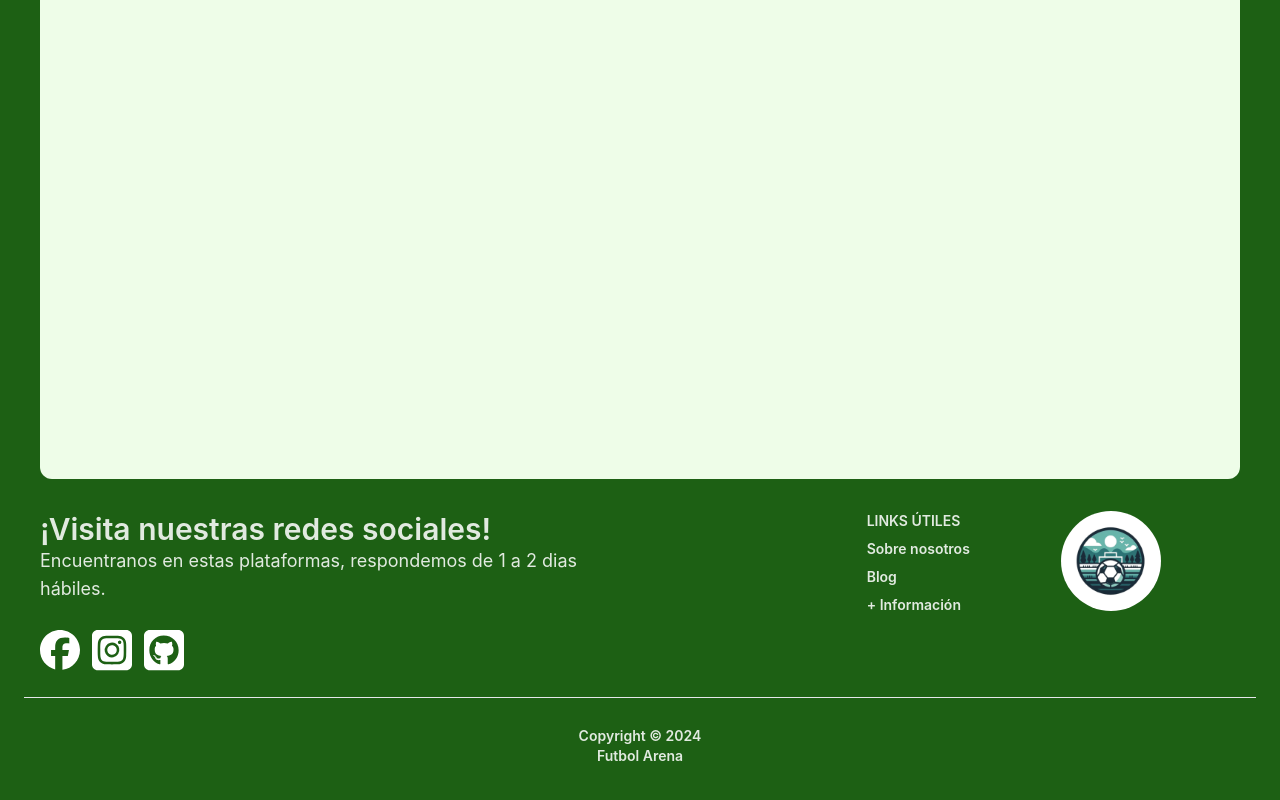
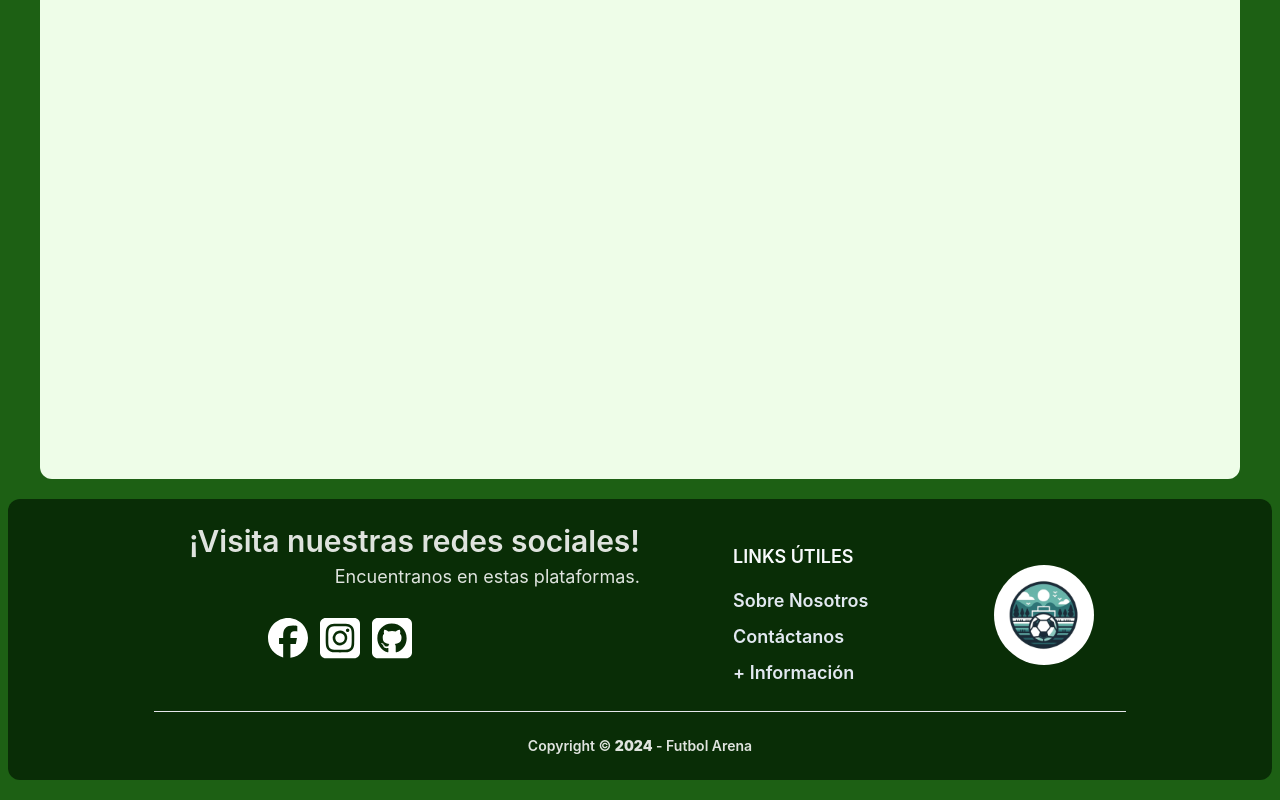
Before and after one commit to Gadd88/futbol-arena-front, a React (Vite) app: page / in a window 1280 px wide. Shown: the part 425-1225 px from the top of the page. Built offline with nearby package versions, Linux system fonts and the light colour scheme.

Commit message:
fix: cambiadas etiquetas divs y anchor por semanticas y las provistas por react-router-dom

```diff
--- a/src/components/footer/Footer.jsx
+++ b/src/components/footer/Footer.jsx
@@ -1,62 +1,82 @@
-import React from 'react';
+import React from "react";
 import logo from "../../assets/futbolarenaTiny2.png";
 import fb from "./icons/fb.svg";
 import gh from "./icons/gh.svg";
 import ig from "./icons/ig.svg";
+import { Link } from 'react-router-dom'
 
 const Footer = () => {
   return (
-    <footer className="relative bg-blueGray-200 pt-8 pb-6">
-      <div className="container mx-auto px-4">
-        <div className="flex flex-wrap text-left lg:text-left">
-          <div className="w-full lg:w-6/12 px-4">
-            <h4 className="text-3xl font-semibold text-blueGray-700">¡Visita nuestras redes sociales!</h4>
-            <h5 className="text-lg mt-0 mb-2 text-blueGray-600">
-              Encuentranos en estas plataformas, respondemos de 1 a 2 dias hábiles.
-            </h5>
-            <div className="mt-6 lg:mb-0 mb-6 flex items-center">
-  <div className="mr-3">
-    <img src={fb} alt="facebook" width={40} height={40}/>
-  </div>
-  <div className="mr-3">
-    <img src={ig} alt="instagram" width={40} height={40}/>
-  </div>
-  <div className="mr-3">
-    <img src={gh} alt="github" width={40} height={40}/>
-  </div>
-</div>
-          </div>
-          <div className="w-full lg:w-6/12 px-4">
-            <div className="flex flex-wrap items-top mb-6">
-              <div className="w-full lg:w-4/12 px-4 ml-auto">
-                <span className="block uppercase text-blueGray-500 text-sm font-semibold mb-2">Links útiles</span>
-                <ul className="list-unstyled">
-                  <li>
-                    <a className="text-blueGray-600 hover:text-blueGray-800 font-semibold block pb-2 text-sm" href="https://www.creative-tim.com/presentation?ref=njs-profile">Sobre nosotros</a>
-                  </li>
-                  <li>
-                    <a className="text-blueGray-600 hover:text-blueGray-800 font-semibold block pb-2 text-sm" href="https://blog.creative-tim.com?ref=njs-profile">Blog</a>
-                  </li>
-                  <li>
-                    <a className="text-blueGray-600 hover:text-blueGray-800 font-semibold block pb-2 text-sm" href="https://www.creative-tim.com/bootstrap-themes/free?ref=njs-profile">+ Información</a>
-                  </li>
-                </ul>
-              </div>
-              <div className="w-full lg:w-4/12 px-4">
-              <img className="rounded-full" src={logo} alt="flogo" width={100} height={100}/>
-              </div>
-            </div>
-          </div>
-        </div>
-        <hr className="my-6 border-blueGray-300"/>
-        <div className="flex flex-wrap items-center md:justify-between justify-center">
-          <div className="w-full md:w-4/12 px-4 mx-auto text-center">
-            <div className="text-sm text-blueGray-500 font-semibold py-1">
-              Copyright © <span id="get-current-year">2024</span><p> Futbol Arena</p>
-            </div>
-          </div>
-        </div>
-      </div>
+    <footer className="relative bg-arena-green-950 rounded-xl my-5 p-6">
+      <article className="container mx-auto">
+        <section className="flex justify-center px-5 flex-wrap">
+          <article className="w-full lg:w-6/12 text-end">
+            <h4 className="text-3xl font-semibold text-blueGray-700">
+              ¡Visita nuestras redes sociales!
+            </h4>
+            <p className="text-lg mt-1 mb-2 text-blueGray-600">
+              Encuentranos en estas plataformas.
+            </p>
+            <section className="mt-6 lg:mb-0 mb-6 flex items-center justify-center">
+              <Link to='/error404' className="mr-3">
+                <img src={fb} alt="facebook" width={40} height={40} />
+              </Link>
+              <Link to='/error404' className="mr-3">
+                <img src={ig} alt="instagram" width={40} height={40} />
+              </Link>
+              <Link to='/error404' className="mr-3">
+                <img src={gh} alt="github" width={40} height={40} />
+              </Link>
+            </section>
+          </article>
+          <article className="w-full lg:w-6/12">
+            <hr className="my-6 border-blueGray-300 md:hidden " />
+            <section className="flex items-center justify-center px-5 lg:mt-5">
+              <article className="w-full lg:w-2/5 flex flex-col gap-2 text-left">
+                <h4 className="uppercase text-slate-50 text-sm lg:text-lg font-semibold mb-2">
+                  Links útiles
+                </h4>
+                <Link
+                  className="text-slate-200 hover:text-slate-200 font-semibold text-sm lg:text-lg"
+                  to="/nosotros"
+                >
+                  Sobre Nosotros
+                </Link>
+                <Link
+                  className="text-slate-200 hover:text-slate-200 font-semibold text-sm lg:text-lg"
+                  to="/contacto"
+                >
+                  Contáctanos
+                </Link>
+                <Link
+                  className="text-slate-200 hover:text-slate-200 font-semibold text-sm lg:text-lg"
+                  to="#"
+                >
+                  + Información
+                </Link>
+              </article>
+              <figure className="w-full lg:w-4/12 flex items-center justify-center">
+                <img
+                  className="rounded-full"
+                  src={logo}
+                  alt="logo"
+                  width={100}
+                  height={100}
+                />
+              </figure>
+            </section>
+          </article>
+        </section>
+        <hr className="my-6 border-blueGray-300 max-w-[80%] mx-auto" />
+        <section className="flex flex-wrap items-center md:justify-between justify-center">
+          <article className="w-full md:w-4/12 px-4 mx-auto text-center">
+            <p className="text-sm text-blueGray-500 font-semibold">
+              Copyright &copy; <strong>{new Date().getFullYear()}</strong> -
+              <span> Futbol Arena</span>
+            </p>
+          </article>
+        </section>
+      </article>
     </footer>
   );
 };
--- a/src/index.css
+++ b/src/index.css
@@ -25,6 +25,10 @@
 a {
   font-weight: 500;
   text-decoration: inherit;
+}
+
+::-webkit-scrollbar{
+  display: none;
 }
 
 body {
--- a/src/views/contacto/Contacto.jsx
+++ b/src/views/contacto/Contacto.jsx
@@ -2,7 +2,7 @@ import React from 'react'
 
 export const Contacto = () => {
   return (
-    <div className="w-full mx-auto h-[100dvh] lg:w-[1200px] bg-arena-green-50 rounded-xl overflow-hidden">
+    <div className="w-full mx-auto h-[100dvh] xl:w-[1200px] bg-arena-green-50 rounded-xl overflow-hidden">
 
     </div>
   )
--- a/src/views/error/Error404.jsx
+++ b/src/views/error/Error404.jsx
@@ -2,7 +2,7 @@ import React from 'react'
 
 export const Error404 = () => {
   return (
-    <div className="w-full mx-auto h-[100dvh] lg:w-[1200px] bg-arena-green-50 rounded-xl overflow-hidden">
+    <div className="w-full mx-auto h-[100dvh] xl:w-[1200px] bg-arena-green-50 rounded-xl overflow-hidden">
       <h1 className='text-5xl text-arena-green-950'>Error</h1>
     </div>
   )
--- a/src/views/galeria/Galeria.jsx
+++ b/src/views/galeria/Galeria.jsx
@@ -2,7 +2,7 @@ import React from 'react'
 
 export const Galeria = () => {
   return (
-    <div className="w-full mx-auto h-[100dvh] lg:w-[1200px] bg-arena-green-50 rounded-xl overflow-hidden">
+    <div className="w-full mx-auto h-[100dvh] xl:w-[1200px] bg-arena-green-50 rounded-xl overflow-hidden">
 
     </div>
   )
--- a/src/views/home/Home.jsx
+++ b/src/views/home/Home.jsx
@@ -1,7 +1,7 @@
 
 export const Home = () => {
   return (
-    <div className="w-full mx-auto h-[100dvh] lg:w-[1200px] bg-arena-green-50 rounded-xl overflow-hidden">
+    <div className="w-full mx-auto h-[100dvh] xl:w-[1200px] bg-arena-green-50 rounded-xl overflow-hidden">
 
     </div>
   )
--- a/src/views/nosotros/Nosotros.jsx
+++ b/src/views/nosotros/Nosotros.jsx
@@ -2,7 +2,7 @@ import React from 'react'
 
 export const Nosotros = () => {
   return (
-    <div className="w-full mx-auto h-[100dvh] lg:w-[1200px] bg-arena-green-50 rounded-xl overflow-hidden">
+    <div className="w-full mx-auto h-[100dvh] xl:w-[1200px] bg-arena-green-50 rounded-xl overflow-hidden">
 
     </div>
   )
--- a/src/views/registro/Registro.jsx
+++ b/src/views/registro/Registro.jsx
@@ -2,7 +2,7 @@ import React from 'react'
 
 export const Registro = () => {
   return (
-    <div className="w-full mx-auto h-[100dvh] lg:w-[1200px] bg-arena-green-50 rounded-xl overflow-hidden">
+    <div className="w-full mx-auto h-[100dvh] xl:w-[1200px] bg-arena-green-50 rounded-xl overflow-hidden">
 
     </div>
   )
```
